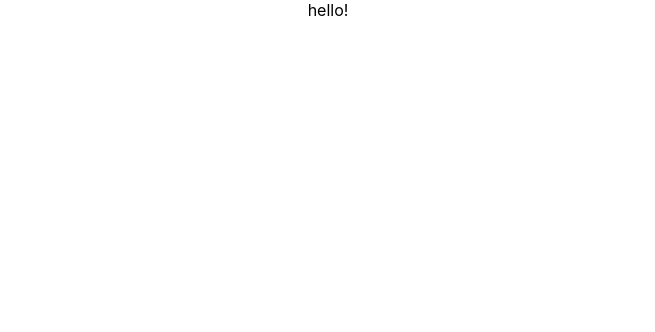
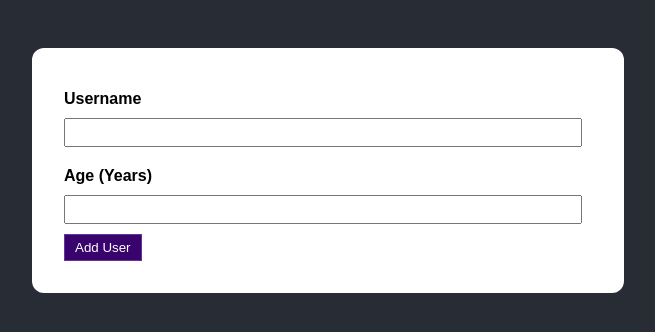
Before and after one commit to mazenadel19/React-Where-Are-The-Turtles, a React (Create React App) app: page / in a window 1280 px wide. Shown: the top 332 px of the page, without its empty margins (312-967 px from the left). Built offline with nearby package versions, Linux system fonts and the light colour scheme.

Commit message:
user form design

```diff
--- a/src/App.css
+++ b/src/App.css
@@ -1,38 +1,6 @@
 .App {
-  text-align: center;
+	display: flex;
+	flex-direction: column;
+	align-items: center;
+	padding: 3rem;
 }
-
-.App-logo {
-  height: 40vmin;
-  pointer-events: none;
-}
-
-@media (prefers-reduced-motion: no-preference) {
-  .App-logo {
-    animation: App-logo-spin infinite 20s linear;
-  }
-}
-
-.App-header {
-  background-color: #282c34;
-  min-height: 100vh;
-  display: flex;
-  flex-direction: column;
-  align-items: center;
-  justify-content: center;
-  font-size: calc(10px + 2vmin);
-  color: white;
-}
-
-.App-link {
-  color: #61dafb;
-}
-
-@keyframes App-logo-spin {
-  from {
-    transform: rotate(0deg);
-  }
-  to {
-    transform: rotate(360deg);
-  }
-}
--- a/src/App.js
+++ b/src/App.js
@@ -1,11 +1,12 @@
 import './App.css';
+import UserForm from './components/NewUser/UserForm';
 
 function App() {
-  return (
-    <div className="App">
-      hello!
-    </div>
-  );
+	return (
+		<div className='App'>
+			<UserForm />
+		</div>
+	);
 }
 
 export default App;
--- /dev/null
+++ b/src/components/NewUser/UserForm.jsx
@@ -0,0 +1,22 @@
+import React from 'react';
+import styles from './UserForm.module.css';
+
+const UserForm = () => {
+	return (
+		<div className={styles.userform}>
+			<form method='post'>
+				<div>
+					<label htmlFor='username'>Username</label>
+					<input type='text' name='username' id='username' />
+				</div>
+				<div>
+					<label htmlFor='age'>Age (Years)</label>
+					<input type='number' name='age' id='age' />
+				</div>
+            </form>
+            <button>Add User</button>
+		</div>
+	);
+};
+
+export default UserForm;
--- /dev/null
+++ b/src/components/NewUser/UserForm.module.css
@@ -0,0 +1,29 @@
+.userform {
+	width: 50%;
+	background-color: white;
+	padding: 2rem;
+	border-radius: 12px;
+}
+
+.userform div {
+	padding: 10px 10px 10px 0;
+}
+
+.userform label {
+	font-weight: bold;
+	padding-bottom: 10px;
+	display: block;
+}
+
+.userform input {
+	width: 100%;
+	padding: 5px;
+}
+
+.userform button {
+	background-color: rgb(57, 3, 110);
+	color: white;
+	border: 1px solid rebeccapurple;
+	padding: 5px 10px;
+	cursor: pointer;
+}
--- a/src/index.css
+++ b/src/index.css
@@ -1,13 +1,12 @@
-body {
-  margin: 0;
-  font-family: -apple-system, BlinkMacSystemFont, 'Segoe UI', 'Roboto', 'Oxygen',
-    'Ubuntu', 'Cantarell', 'Fira Sans', 'Droid Sans', 'Helvetica Neue',
-    sans-serif;
-  -webkit-font-smoothing: antialiased;
-  -moz-osx-font-smoothing: grayscale;
+* {
+	box-sizing: border-box;
 }
 
-code {
-  font-family: source-code-pro, Menlo, Monaco, Consolas, 'Courier New',
-    monospace;
+html {
+	font-family: sans-serif;
 }
+
+body {
+	margin: 0;
+	background-color: #282c34;
+}
```
